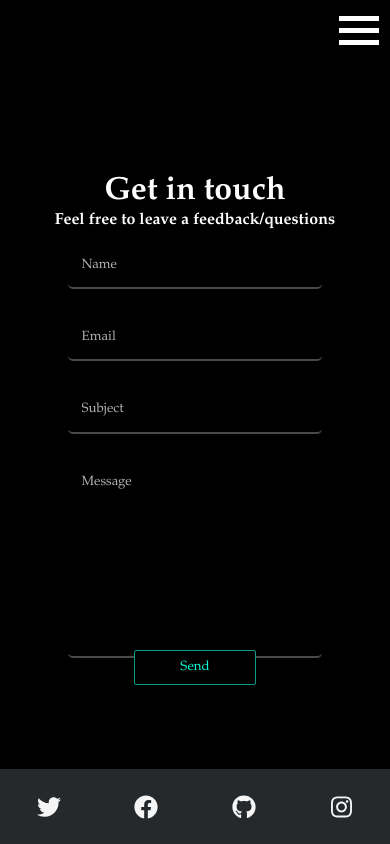
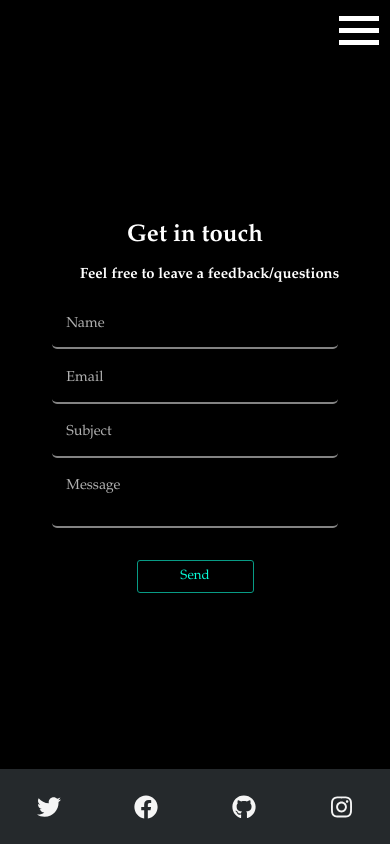
Before and after one commit to otabekakbaroff/portfolio_main, a React (Create React App) app: page /contact in a window 390 px wide. Built offline with nearby package versions, Linux system fonts and the light colour scheme.

Commit message:
contact form mobile responsive

```diff
--- a/src/App.css
+++ b/src/App.css
@@ -161,29 +161,46 @@
   }
   .contact{
     display:flex;
+    justify-content: center;
+    align-items: center;
     height: 100vh;
-    align-items: center;
+    width:100%;
+  }
+  .contact form{
+    border-radius: 5px;
+    display: inline-flex;
+    flex-direction: column;
     justify-content: center;
-    flex-direction: column;
+    height: 25em;
+    width: 75%;
+    /* margin: 30% 0% 5% 0%; */
   }
-
-  .contact form{
-    display: flex;
-    flex-direction: column;
+  .contact form h1{
+    font-size: 1.5em;
+    text-align: center;
   }
-  .contact textarea{
-    height: 20vh;
-    resize: none;
+  .contact form h4{
+    font-size: 0.925em;
+    text-align: center;
+    width:110%;
+    margin: 5% 0% 5% 0%;
   }
   .contact input,textarea{
     color:rgb(255, 255, 255);
-    margin: 1em;
-    padding:1em;
     border-radius: 5px;
     background-color: black;
     outline: none;
-    border-bottom: 2px solid #4b4b4bfd;
+    border-bottom: 2px solid #858585fd;
+    padding: 5% 5% 5% 5%;
+    height: 5em;
+    margin: 1%;
+    font-size: 0.9em;
   }
+  .contact textarea{
+    resize: none;
+    height: 20em;
+  }
+
   .contact input::placeholder{
     color:rgba(248, 248, 248, 0.712);
   }
@@ -191,14 +208,30 @@
     color:rgba(248, 248, 248, 0.712);
   }
   .contact input:focus{
-    border-bottom: 2px solid #04a4cc;
-    /* background-color: rgba(95, 95, 95, 0.157); */
+    border-bottom: 2px solid #00afdb;
   }
   .contact textarea:focus{
-    border-bottom: 2px solid #04a4cc;
-    /* background-color: rgba(95, 95, 95, 0.164); */
+    border-bottom: 2px solid #00afdb;
+  }
+  .contactSend{
+    display:flex;
+    justify-content: center;
+    border-radius: 5px;
+    margin:10%;
+  }
+  .contactSend button{
+    padding:3% 5% 3% 5%;
+    border-radius: 3px;
+    width:50%;
+    background-color:black;
+    color:#08fdd8;
+    border:solid #089b85 1px;
   }
 }
+
+
+
+
 @media only screen and (min-width: 450px) {
   .main{
     font-size: 1em;
@@ -210,6 +243,10 @@
     padding:5.5% 42% 5.5% 42%;
   }
 }
+
+
+
+
 @media only screen and (min-width: 550px) {
   .nav a{
     padding:4.7% 50% 4.7% 50%;
@@ -221,6 +258,9 @@
     width:35%;
   }
 }
+
+
+
 
 @media only screen and (min-width: 650px) {
   .nav a{
@@ -238,6 +278,9 @@
 }
 
 
+
+
+
 @media only screen and (min-width: 750px) {
   .main{
     font-size: 1.4em;
@@ -252,6 +295,10 @@
     width:28%;
   }
 }
+
+
+
+
 
 @media only screen and (min-width: 850px) {
   .main{
@@ -308,6 +355,10 @@
   }
 }
 
+
+
+
+
 @media only screen and (min-width: 950px) {
   .main{
     font-size: 1.8em;
@@ -319,6 +370,10 @@
     padding:1.8%;
   }
 }
+
+
+
+
 
 @media only screen and (min-width: 1050px) {
   .main{
@@ -333,6 +388,10 @@
   }
 }
 
+
+
+
+
 @media only screen and (min-width: 1150px) {
   .main{
     font-size: 2.2em;
@@ -341,6 +400,9 @@
     width:9.5%;
   }
 }
+
+
+
 
 @media only screen and (min-width: 1250px) {
   .main{
@@ -355,6 +417,10 @@
   }
 }
 
+
+
+
+
 @media only screen and (min-width: 1350px) {
   .main{
     font-size: 2.6em;
@@ -363,6 +429,9 @@
     width:9%;
   }
 }
+
+
+
 
 @media only screen and (min-width: 1450px) {
   .main{
@@ -380,6 +449,10 @@
   }
 }
 
+
+
+
+
 @media only screen and (min-width: 1550px) {
   .main{
     font-size: 3em;
@@ -392,6 +465,11 @@
   }
 }
 
+
+
+
+
+
 @media only screen and (min-width: 1650px) {
   .main{
     font-size: 3.2em;
@@ -403,6 +481,11 @@
     width:17.5%;
   }
 }
+
+
+
+
+
 @media only screen and (min-width: 1750px) {
   .main{
     font-size: 3.4em;
@@ -414,6 +497,10 @@
     width:17%;
   }
 }
+
+
+
+
 @media only screen and (min-width: 1850px) {
   .main{
     font-size: 3.6em;
@@ -422,26 +509,42 @@
     width:16.5%;
   }
 }
+
+
+
+
 @media only screen and (min-width: 1950px) {
   .main{
     font-size: 3.8em;
   }
 }
+
+
+
+
 @media only screen and (min-width: 2050px) {
   .main{
     font-size: 4em;
   }
 }
+
+
+
 @media only screen and (min-width: 2150px) {
   .main{
     font-size: 4.2em;
   }
 }
+
+
+
 @media only screen and (min-width: 2250px) {
   .main{
     font-size: 4.4em;
   }
 }
+
+
 
 
 
@@ -474,6 +577,8 @@
     display:none;
   }
 }
+
+
 
 
 
@@ -532,6 +637,9 @@
   }
 }
 
+
+
+
 @media only screen and (max-height:650px) and (min-width:650px){
   .main{
     font-size: 1em;
@@ -543,6 +651,10 @@
     font-size: 1em;
   }
 }
+
+
+
+
 @media only screen and (max-height:650px) and (min-width:750px){
   .main{
     font-size: 1.1em;
@@ -554,6 +666,10 @@
     font-size: 1.025em;
   }
 }
+
+
+
+
 @media only screen and (max-height:650px) and (min-width:850px){
   .main{
     font-size: 1.2em;
@@ -565,6 +681,8 @@
     font-size: 1.050em;
   }
 }
+
+
 
 @media only screen and (max-height:650px) and (min-width:950px){
   .main{
@@ -578,6 +696,9 @@
   }
 }
 
+
+
+
 @media only screen and (max-height:650px) and (min-width:1050px){
   .main{
     font-size: 1.4em;
@@ -589,6 +710,10 @@
     font-size: 1.1em;
   }
 }
+
+
+
+
 @media only screen and (max-height:650px) and (min-width:1150px){
   .main{
     font-size: 1.5em;
@@ -600,6 +725,10 @@
     font-size: 1.125em;
   }
 }
+
+
+
+
 @media only screen and (max-height:650px) and (min-width:1250px){
   .main{
     font-size: 1.6em;
@@ -611,6 +740,10 @@
     font-size: 1.150em;
   }
 }
+
+
+
+
 @media only screen and (max-height:650px) and (min-width:1450px){
   .main{
     font-size: 1.7em;
--- a/src/components/contact.js
+++ b/src/components/contact.js
@@ -3,14 +3,14 @@ import React from 'react';
 function Contact(){
     return(
         <div className="contact">
+            <form>
             <h1>Get in touch</h1>
-            <form>
             <h4>Feel free to leave a feedback/questions</h4>
                 <input placeholder="Name"/>
                 <input placeholder="Email"/>
                 <input placeholder="Subject"/>
                 <textarea placeholder="Message"></textarea>
-                <div className="CT_button">
+                <div className="contactSend">
                     <button>Send</button>
                 </div>
             </form>
```
